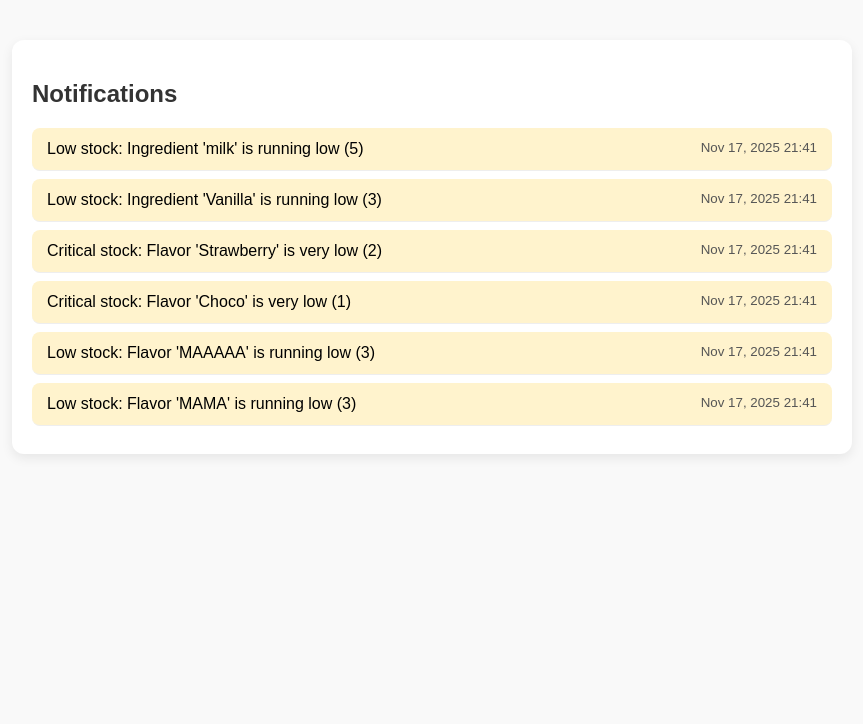
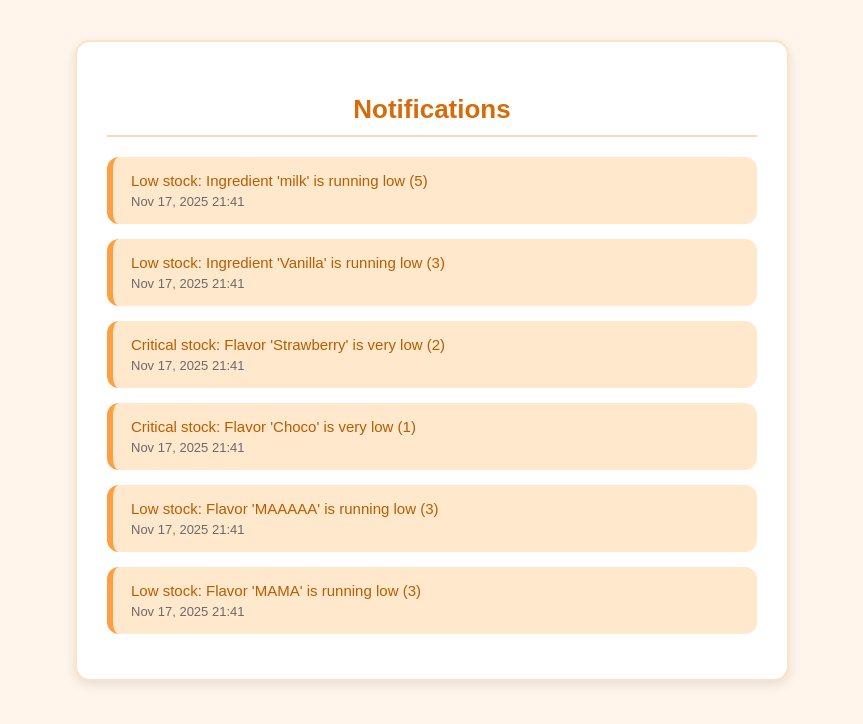
Before and after one commit to mgdejuan/Chillventory, a Django app: page /notifications/ in a window 1280 px wide. Shown: the top 724 px of the page, without its empty margins (208-1071 px from the left). Run offline with Django 5.2, Linux system fonts and the light colour scheme; a user stored in the database is signed in; data comes from the database, SQL or seed files in the repository; both versions use the stored data as it was after the commit.

Commit message:
notif css

```diff
--- a/sidebar/static/css/notifications.css
+++ b/sidebar/static/css/notifications.css
@@ -1,25 +1,38 @@
+/* ---------------------------------------------------
+   GLOBAL STYLES
+--------------------------------------------------- */
 body {
     font-family: 'Poppins', sans-serif;
-    background-color: #f9f9f9;
+    background: #fff5eb; /* soft peach background */
     margin: 0;
     padding: 0;
 }
 
+/* ---------------------------------------------------
+   NOTIFICATION CONTAINER
+--------------------------------------------------- */
 .notif-container {
-    max-width: 800px;
+    max-width: 650px;
     margin: 40px auto;
-    padding: 20px;
-    background: #fff;
-    border-radius: 12px;
-    box-shadow: 0 4px 12px rgba(0,0,0,0.08);
+    background: #ffffff;
+    padding: 30px;
+    border-radius: 15px;
+    box-shadow: 0 4px 12px rgba(0,0,0,0.10);
+    border: 2px solid #ffe2c6; /* soft orange border */
 }
 
 .notif-container h2 {
     margin-bottom: 20px;
-    font-size: 24px;
-    color: #333;
+    text-align: center;
+    font-size: 26px;
+    color: #d86b08; /* deep orange */
+    border-bottom: 2px solid #ffd6b0;
+    padding-bottom: 10px;
 }
 
+/* ---------------------------------------------------
+   NOTIFICATION LIST
+--------------------------------------------------- */
 .notif-list {
     list-style: none;
     padding: 0;
@@ -27,34 +40,71 @@ body {
 }
 
 .notif-item {
+    padding: 15px 18px;
+    margin-bottom: 15px;
+    border-radius: 12px;
+    background: #fff3e0; /* base light orange */
     display: flex;
-    justify-content: space-between;
-    padding: 12px 15px;
-    border-bottom: 1px solid #eee;
-    border-radius: 8px;
-    margin-bottom: 8px;
-    background-color: #f4f4f4;
-    transition: background-color 0.2s ease;
+    flex-direction: column;
+    gap: 5px;
+    border-left: 6px solid #ffb766;
+    font-size: 15px;
+    transition: 0.25s ease;
 }
 
-.notif-item.low {
-    background-color: #fff3cd; /* yellowish for low stock */
+/* Hover effect */
+.notif-item:hover {
+    transform: translateX(6px);
+    background: #ffe9d1;
 }
 
-.notif-item.critical {
-    background-color: #f8d7da; /* reddish for critical stock */
+/* ---------------------------------------------------
+   LOW STOCK — LIGHT ORANGE
+--------------------------------------------------- */
+.notif-item.low {
+    background: #ffe8cc;
+    border-left: 6px solid #ff9f43;
+    color: #b85d00;
 }
 
-.notif-item small {
-    color: #555;
+/* ---------------------------------------------------
+   CRITICAL STOCK — LIGHT RED
+--------------------------------------------------- */
+.notif-item.critical {
+    background: #ffe5e5;
+    border-left: 6px solid #ff4d4d;
+    color: #b30000;
 }
 
-.notif-item:hover {
-    background-color: #e2e2e2;
+/* Timestamp */
+.notif-item small {
+    font-size: 13px;
+    color: #6a6a6a;
 }
 
+/* ---------------------------------------------------
+   NO NOTIFICATIONS
+--------------------------------------------------- */
 .no-notif {
     text-align: center;
-    color: #666;
     padding: 20px;
+    color: #b46a00;
+    background: #fff0db;
+    border-radius: 10px;
+    font-style: italic;
 }
+
+/* ---------------------------------------------------
+   RESPONSIVE
+--------------------------------------------------- */
+@media (max-width: 768px) {
+    .notif-container {
+        width: 90%;
+        padding: 20px;
+    }
+
+    .notif-item {
+        font-size: 14px;
+        padding: 12px 14px;
+    }
+}
--- a/sidebar/templates/sidebar/notifications.html
+++ b/sidebar/templates/sidebar/notifications.html
@@ -5,7 +5,7 @@
   <meta charset="UTF-8">
   <meta name="viewport" content="width=device-width, initial-scale=1.0">
   <title>Notifications | Chillventory</title>
-  <link rel="stylesheet" href="{% static 'sidebar/css/notifications.css' %}">
+  <link rel="stylesheet" href="{% static 'css/notifications.css' %}">
 </head>
 <body>
   <div class="notif-container">
```
Also changed, not shown: db.sqlite3.
